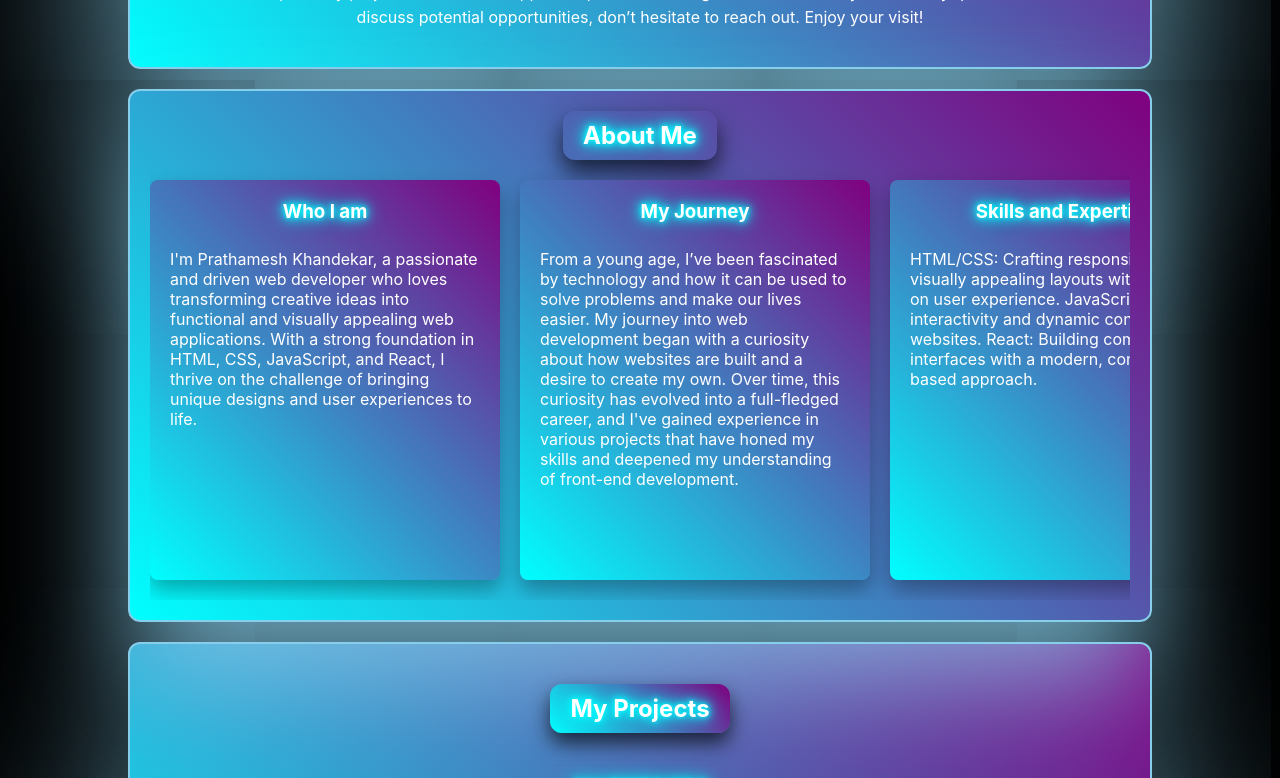
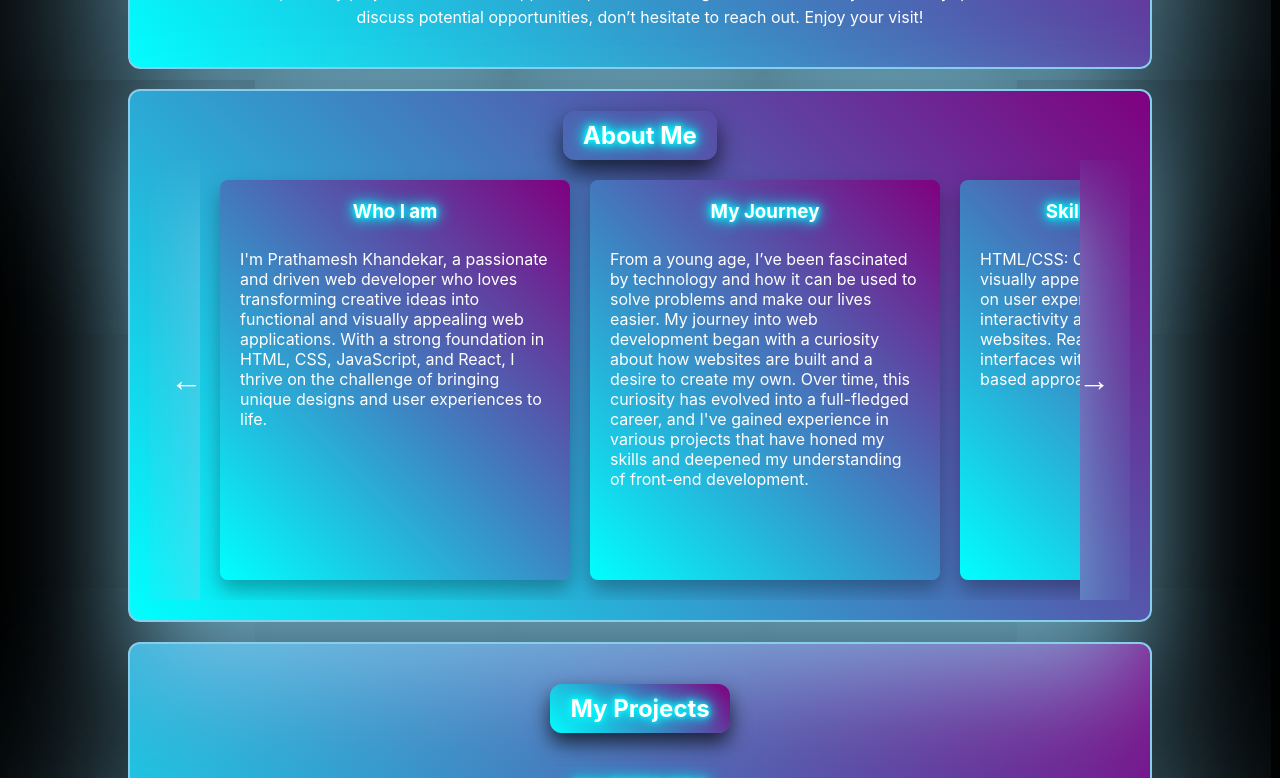
Before and after one commit to flowenol03/Portfolio, a React (Create React App) app: page / in a window 1280 px wide. Shown: the part 429-1207 px from the top of the page. Built offline with nearby package versions, Linux system fonts and the light colour scheme.

Commit message:
initial commit

```diff
--- a/src/components/About.css
+++ b/src/components/About.css
@@ -13,6 +13,32 @@
   overflow: hidden; /* Ensure overflow is hidden */
   position: relative; /* Ensure positioning context for z-index */
 }
+.About-box {
+  background: linear-gradient(45deg, cyan, purple); /* Gradient background */
+  padding: 20px; /* Padding inside the box */
+  border-radius: 8px; /* Rounded corners */
+  box-shadow: 0 10px 20px rgba(0, 0, 0, 0.3); /* Shadow effect */
+  width: 300px; /* Default width */
+  height: 350px; /* Default height */
+  box-sizing: border-box; /* Include padding and border in the width and height */
+  cursor: pointer; /* Indicate that the box is clickable */
+  flex-shrink: 0; /* Prevent the box from shrinking */
+  display: flex; /* Flexbox for inner content layout */
+  flex-direction: column; /* Stack inner elements vertically */
+  align-items: flex-start; /* Align items to the start horizontally */
+  justify-content: flex-start; /* Align items to the start vertically */
+  position: relative; /* Ensure z-index works correctly */
+  text-align: left; /* Align text to the start */
+  z-index: 2; /* Default z-index for the box */
+  transition: transform 0.3s ease, box-shadow 0.3s ease; /* Smooth transition for scaling and shadow */
+}
+
+/* Hover effect */
+.About-box.active {
+  z-index: 3; /* Higher z-index on active state */
+  box-shadow: 0 60px 120px rgba(135, 206, 235, 0.8); /* Enhanced shadow effect */
+  transform: scale(1.08); /* Slightly enlarge the box */
+}
 
 .About-content-wrapper {
   display: flex; /* Use flexbox for layout */
@@ -21,6 +47,7 @@
   background-color: transparent; /* No background gradient here to avoid stacking issues */
   position: relative; /* Ensure stacking context is correct */
   z-index: 1; /* Lower z-index to ensure boxes appear above */
+  padding: 0 50px; /* Add padding to prevent overlap with arrows */
 }
 
 .About-content {
@@ -37,6 +64,10 @@
 
 .About-content::-webkit-scrollbar {
   display: none; /* Hide the scrollbar in Webkit browsers */
+}
+
+.About-content .About-box:first-child {
+  margin-left: 20px; /* Move the first box to the right */
 }
 
 .About h2 {
@@ -88,23 +119,34 @@
   z-index: 2; /* Default z-index for the box */
 }
 
-/* Remove hover effect */
-.About-box:hover,
-.About-box.active {
-  z-index: 2; /* Default z-index without hover effect */
-  transform: none; /* No scaling on hover or active state */
+/* Hover effect */
+.About-box.hovered {
+  z-index: 3; /* Higher z-index on hover */
+  box-shadow: 0 60px 120px rgba(135, 206, 235, 0.8); /* Box shadow effect */
+  transform: scale(1.05); /* Slightly enlarge the box */
 }
 
 /* Navigation Arrows */
 .nav-arrow {
-  background: none; /* Remove default background */
+  background: transparent; /* Transparent background */
   border: none; /* Remove default border */
   color: #fff; /* White text color */
   font-size: 2rem; /* Large font size */
   cursor: pointer; /* Pointer cursor */
   padding: 0 20px; /* Padding around the arrow */
   user-select: none; /* Prevent text selection */
-  display: none; /* Hide the arrows */
+  position: absolute; /* Absolute positioning */
+  top: 50%; /* Vertically center */
+  transform: translateY(-50%); /* Adjust for perfect centering */
+  z-index: 5; /* Ensure arrows are above other content */
+}
+
+.nav-arrow.left {
+  left: 0; /* Position to the left */
+}
+
+.nav-arrow.right {
+  right: 0; /* Position to the right */
 }
 
 /* Responsive Styles */
@@ -117,6 +159,10 @@
     border-radius: 8px;
     box-shadow: 0 60px 120px rgba(135, 206, 235, 0.8); /* Increased shadow */
     width: 90%;
+  }
+
+  .About-content-wrapper {
+    padding: 0 30px; /* Add padding to prevent overlap with arrows */
   }
 
   .About-content {
@@ -141,6 +187,10 @@
     width: 80%;
   }
 
+  .About-content-wrapper {
+    padding: 0 50px; /* Add padding to prevent overlap with arrows */
+  }
+
   .About-content {
     gap: 20px;
     padding: 20px 0;
@@ -159,6 +209,10 @@
     width: 80%;
   }
 
+  .About-content-wrapper {
+    padding: 0 50px; /* Add padding to prevent overlap with arrows */
+  }
+
   .About-content {
     gap: 20px;
     padding: 20px 0;
--- a/src/components/About.js
+++ b/src/components/About.js
@@ -2,7 +2,7 @@ import React, { useState, useEffect, useRef } from 'react';
 import './About.css'; // Add your styles here
 
 function About() {
-  const [activeIndex, setActiveIndex] = useState(null); // Initially no box is active
+  const [activeIndex, setActiveIndex] = useState(null); // No box initially active
   const contentRef = useRef(null);
 
   const boxes = [
@@ -46,7 +46,7 @@ function About() {
   };
 
   const handleBoxClick = (index) => {
-    setActiveIndex((prevIndex) => (prevIndex === index ? null : index)); // Toggle active state
+    setActiveIndex(index); // Set active index to the clicked box
   };
 
   return (
@@ -63,7 +63,7 @@ function About() {
         <div className="About-content" ref={contentRef}>
           {boxes.map((box, index) => (
             <div
-              key={index} // Using index for unique key, ensure uniqueness if possible
+              key={index}
               className={`About-box ${index === activeIndex ? 'active' : ''}`}
               onClick={() => handleBoxClick(index)}
             >
```
